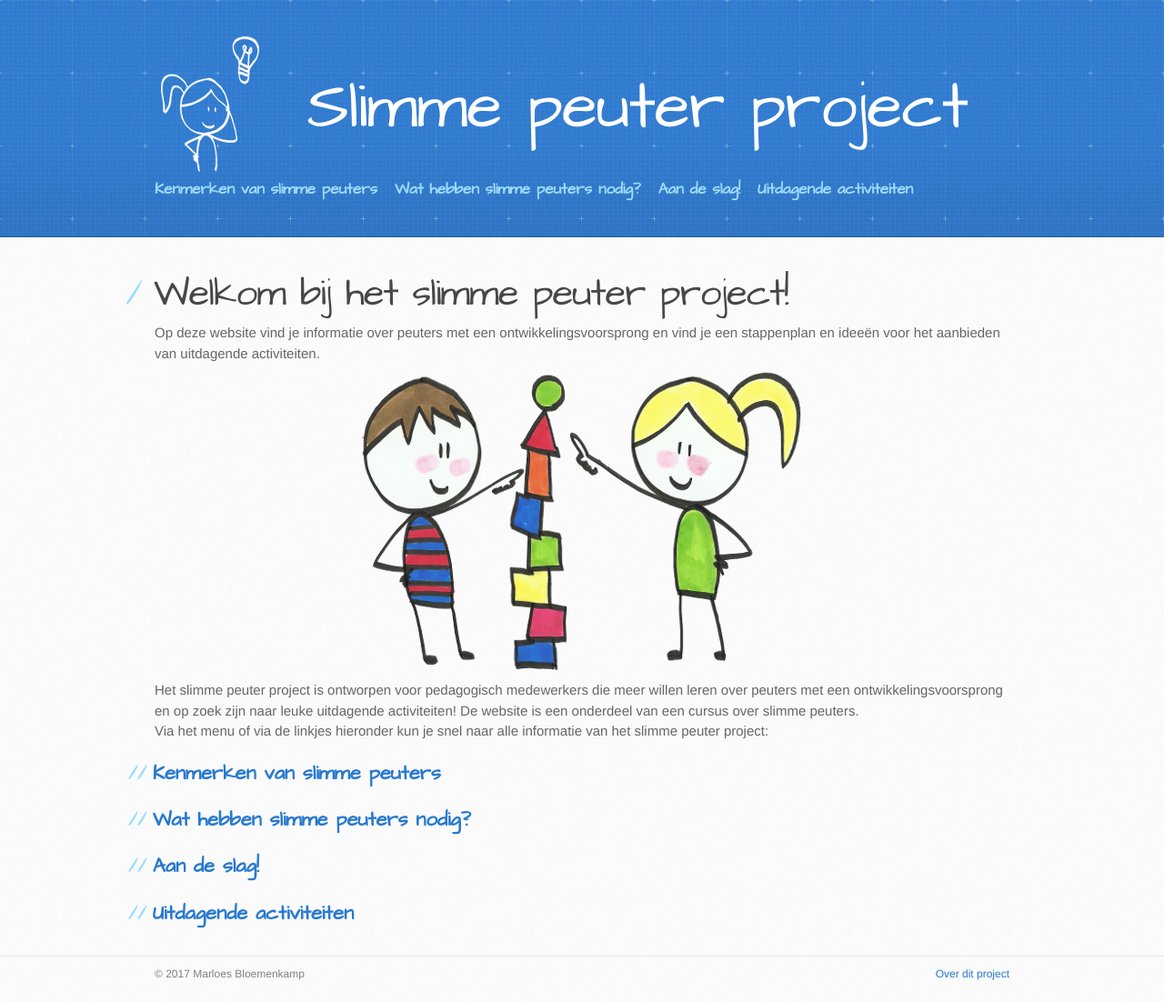
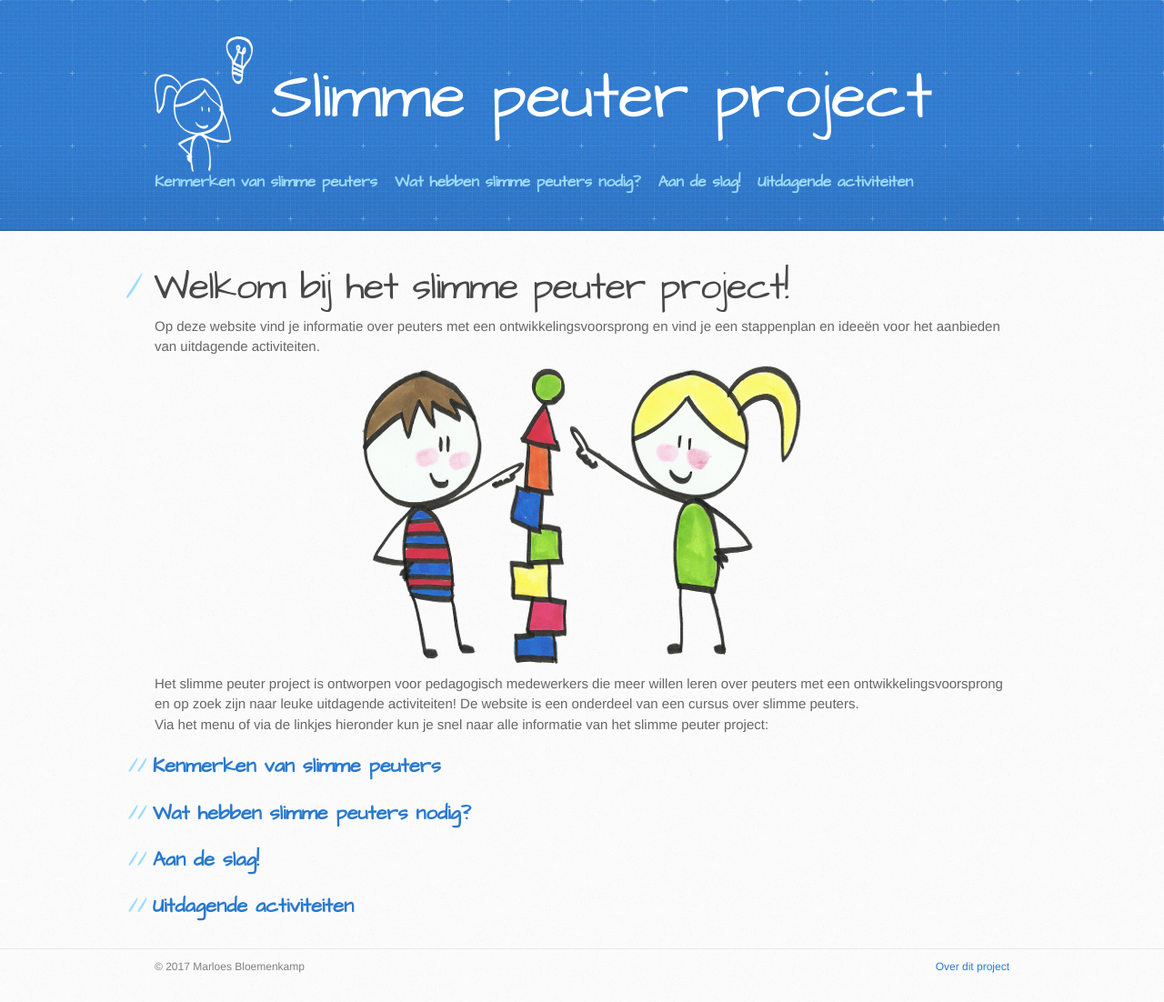
Before and after one commit to marloesbloemenkamp/marloesbloemenkamp.github.io, a Jekyll site: the page built from index.md, in a window 1280 px wide. Shown: the whole page at 91% size. Built offline with Jekyll 4.4.1, drawn with Linux system fonts in a browser that asks for light colours; our own code applies the rules of GitHub Pages for plain Markdown files.

Commit message:
Use CSs grids instead of tables

```diff
--- a/_layouts/default.html
+++ b/_layouts/default.html
@@ -28,14 +28,11 @@
   <body>
     <header>
       <div class="inner">
-
-	<!-- Shoot me for using tables... This previously was grid styling, but IE doesn't seem to like it :( -->
-        <table>
-          <tr>
-            <td><img src="/images/meisje-header.png"/></td>
-	    <td><h1 style=""><a href="{{ site.baseurl }}/">{{ site.name }}</a></h1><!-- <h2>{{ site.tagline }}</h2> --></td>
-          </tr>
-        </table>
+        <div id="header-logo-and-text">
+	  <img src="/images/meisje-header.png" width="108" height="149"/>
+	  <h1><a href="{{ site.baseurl }}/">{{ site.name }}</a></h1>
+<!--        <h2>{{ site.tagline }}</h2>-->
+        </div>
 
         <nav class="site-nav">
           <a href="#" class="menu-icon">
--- a/stylesheets/stylesheet.css
+++ b/stylesheets/stylesheet.css
@@ -552,10 +552,6 @@ header a {
   color: inherit;
 }
 
-header table, header table td {
-  border-width: 0px;
-}
-
 header h1 {
   margin-top: 0;
   margin-bottom: 0.2em;
@@ -564,7 +560,6 @@ header h1 {
   line-height: 0.9;
   color: #fff;
   letter-spacing: -1px;
-  margin: auto 0px;
 }
 
 header h1 a:hover {
@@ -573,7 +568,6 @@ header h1 a:hover {
 }
 
 header h2 {
-/*  width: 540px; */
   margin-top: 0;
   margin-bottom: 0;
   font-size: 18px;
@@ -589,6 +583,21 @@ header h2 a:not(:last-child) {
 
 header h2 a:hover {
   color: white;
+}
+
+#header-logo-and-text {
+  width: 100%;
+  display: -ms-grid;
+  display: grid;
+  -ms-grid-columns: 128px auto;
+  grid-template-columns: 128px auto;
+}
+
+#header-logo-and-text h1 {
+  -ms-grid-column: 2;
+  /* We must use flex because otherwise the align-items doesn't work in IE */
+  display: flex;
+  align-items: center;
 }
 
 .inner {
```
